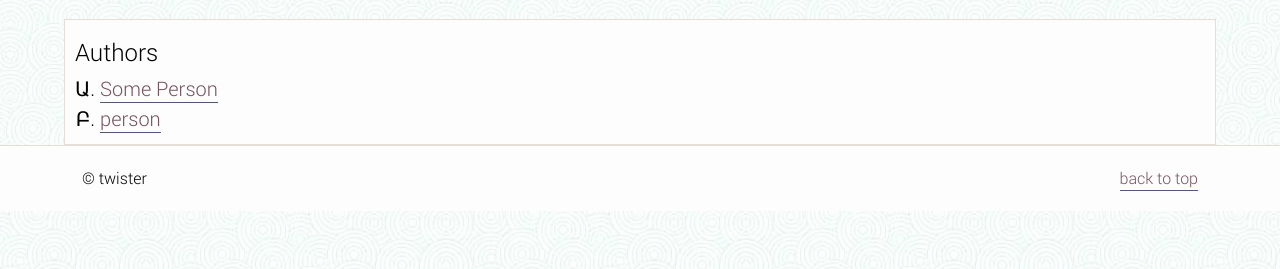
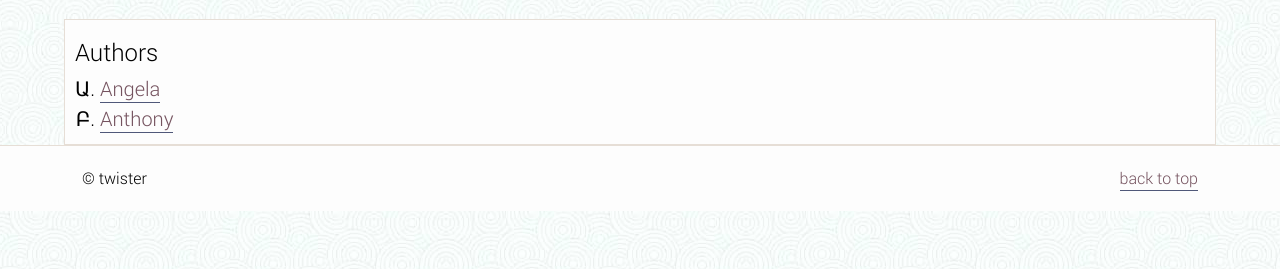
Before and after one commit to teamolympusgames/ourparktravels, a Jekyll site: the page built from _posts/2015-02-07-img.md, in a window 1280 px wide and 1400 px high, scrolled down 943 px. Shown: the part 1028-1297 px from the top of the window. Built offline with Jekyll 4.4.1, drawn with Linux system fonts in a browser that asks for light colours.

Commit message:
Update authors.yml

```diff
--- a/_data/authors.yml
+++ b/_data/authors.yml
@@ -1,6 +1,6 @@
 -
-  id: someone
-  name: Some Person
+  id: angela
+  name: Angela
   avatar: /profile-pic.jpg
   bio: this is some more information about the author.
   facebook: https://www.facebook.com/someone
@@ -8,6 +8,7 @@
   instagram: http://instagram.com/someone
   email: someone@something.com
 -
-  id: person
+  id: anthony
+  name: Anthony
   avatar: /profile-pic.jpg
-  bio: Lorem ipsum dolor sit amet, consectetur adipisicing elit. Id, quidem.
+  bio: Webmaster
```
